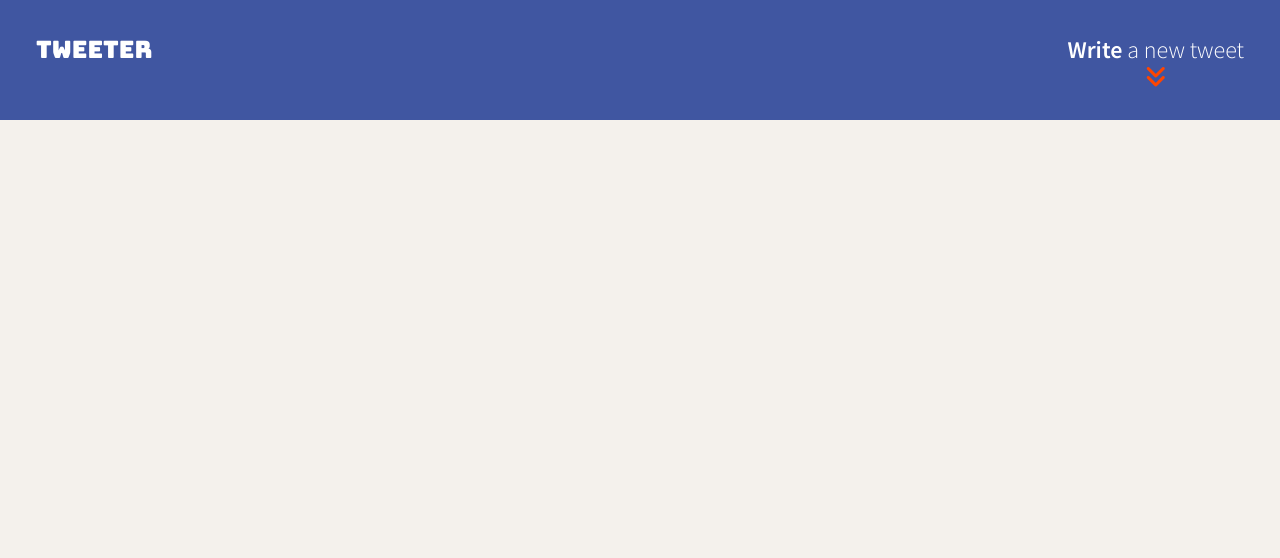
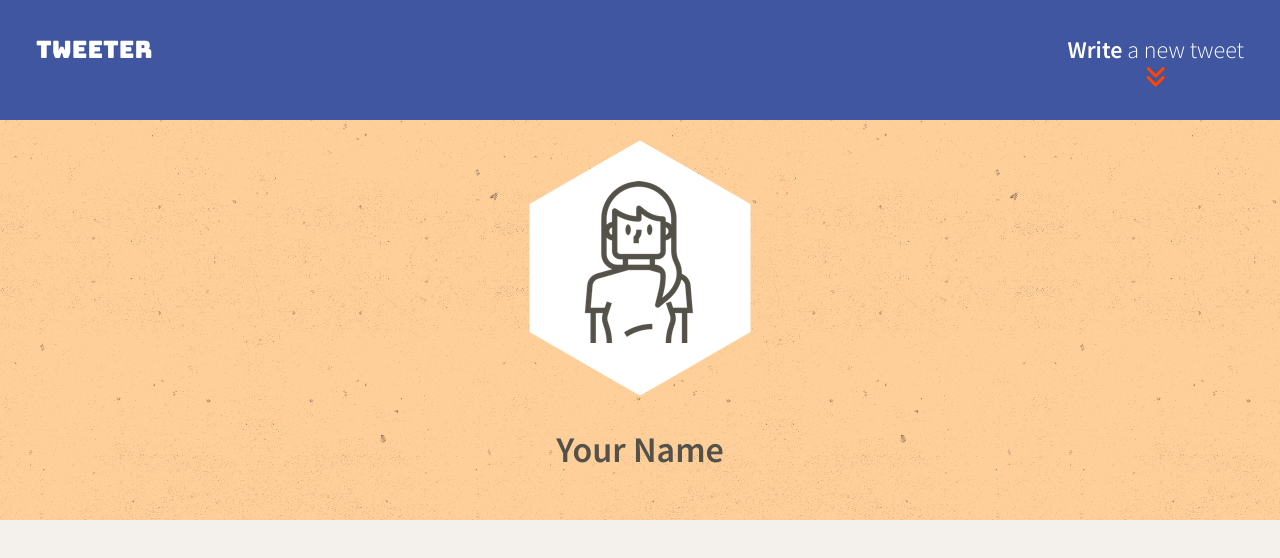
Before and after one commit to houseofsam/tweeter, a website: page public/index.html in a window 1280 px wide. Drawn offline with nearby package versions, Linux system fonts and the light colour scheme.

Commit message:
Add header positioned behind nav bar. Style header with concrete-wall texture from transparenttextures.com. Use flexbox for element positioning.

```diff
--- a/public/index.html
+++ b/public/index.html
@@ -19,6 +19,7 @@
     <!-- App CSS -->
     <link rel="stylesheet" href="/styles/layout.css" type="text/css" />
     <link rel="stylesheet" href="/styles/nav.css" type="text/css" />
+    <link rel="stylesheet" href="/styles/header.css" type="text/css" />
 
     <!-- External JS -->
     <script src="https://ajax.googleapis.com/ajax/libs/jquery/3.4.1/jquery.min.js"></script>
@@ -40,6 +41,16 @@
       </div>
     </nav>
 
+    <header>
+      <div>
+          <img src="/images/profile-hex.png">
+      </div>
+      <br>
+      <div>
+          <h2>Your Name</h2>
+      </div>
+    </header>
+
     <!-- Page-specific (main) content here -->
     <main class="container"></main>
   </body>
--- /dev/null
+++ b/public/styles/header.css
@@ -0,0 +1,15 @@
+header {
+  height: 520px;
+  width: 100%;
+  display: flex;
+  flex-direction: column;
+  justify-content: center;
+  align-items: center;
+  background-color: #ffcf99;
+  background-image: url(../images/concrete-wall.png);
+  padding-top: 120px;
+}
+
+header h2{
+  margin-top: 0;
+}
--- a/public/styles/nav.css
+++ b/public/styles/nav.css
@@ -6,6 +6,8 @@ nav {
   padding: 1.5em;
   display: flex;
   justify-content: space-between;
+  position: absolute;
+  top: 0;
 }
 
 nav span {
```
Also changed, not shown: public/images/concrete-wall.png (added).
